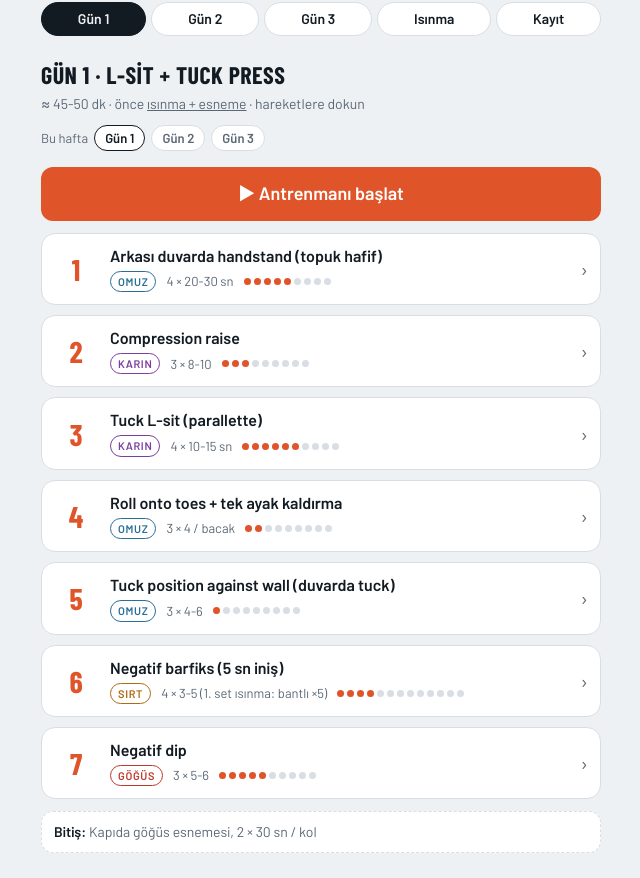
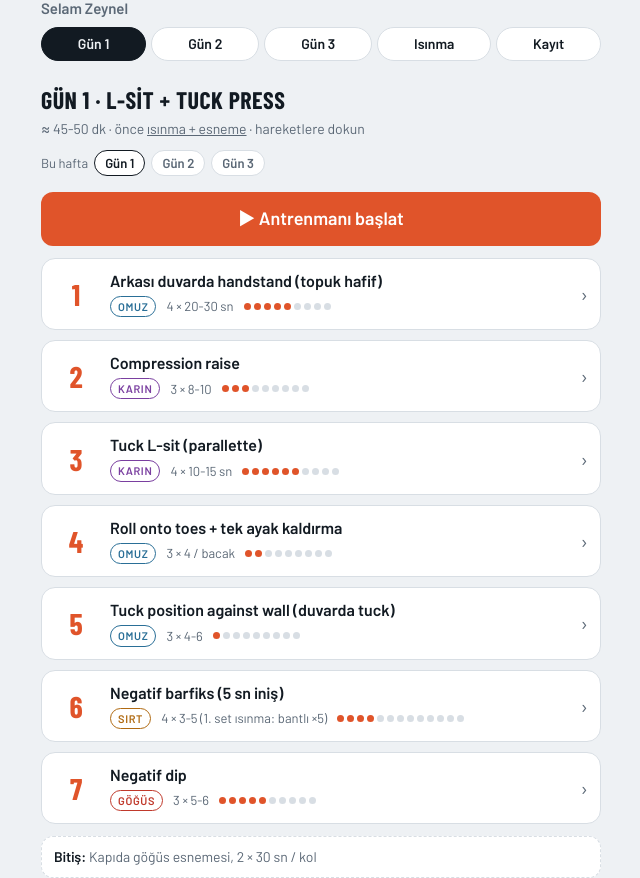
Before and after one commit to zaceby14/kalistenik, a plain HTML site: page index.html in a window 1280 px wide. Shown: the part 62-940 px from the top of the page, without its empty margins (319-959 px from the left). Before the commit the page ends 915 px from the top, so only its background shows below. Drawn offline with nearby package versions, Linux system fonts and the light colour scheme.

Commit message:
Başlığa 'Selam Zeynel' satırı ekle
Co-Authored-By: Claude Sonnet 5.5 <noreply@anthropic.com>
Claude-Session: https://claude.ai/code/session_01YWmUfPrEcAU4RwhwKfQAT6

```diff
--- a/index.html
+++ b/index.html
@@ -34,6 +34,7 @@ a{color:inherit}
 header.top{position:sticky;top:env(safe-area-inset-top,0px);z-index:5;background:var(--bg);padding-block:12px 8px}
 .brand{font-family:var(--display);font-weight:700;font-size:26px;letter-spacing:.02em;text-transform:uppercase;margin:0 0 8px}
 .brand span{color:var(--accent)}
+.hello{margin:-4px 0 8px;font-size:15px;font-weight:600;color:var(--muted)}
 .tabs{display:flex;gap:5px;overflow-x:auto;scrollbar-width:none}
 .tabs::-webkit-scrollbar{display:none}
 .tab{flex:1 0 auto;border:1px solid var(--line);background:var(--surface);border-radius:999px;padding:6px 9px;font-weight:600;font-size:14px;cursor:pointer}
@@ -158,6 +159,7 @@ input[type=text]{width:100%;font:inherit;border:1px solid var(--line);border-rad
 <div class="wrap">
   <header class="top">
     <p class="brand">Kalistenik <span>3 gün</span></p>
+    <p class="hello">Selam Zeynel</p>
     <nav class="tabs" role="tablist" id="tabs"></nav>
   </header>
   <main id="view"></main>
```
